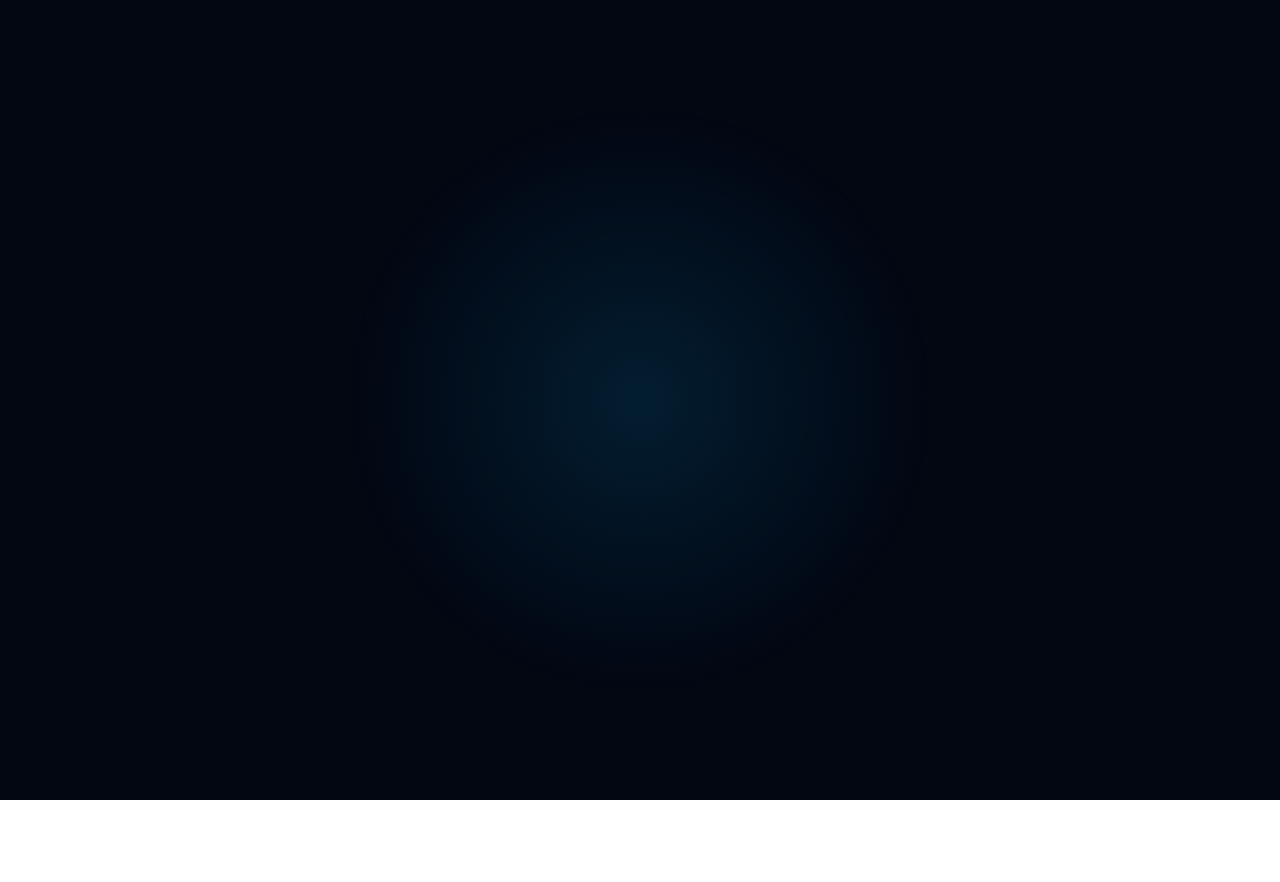
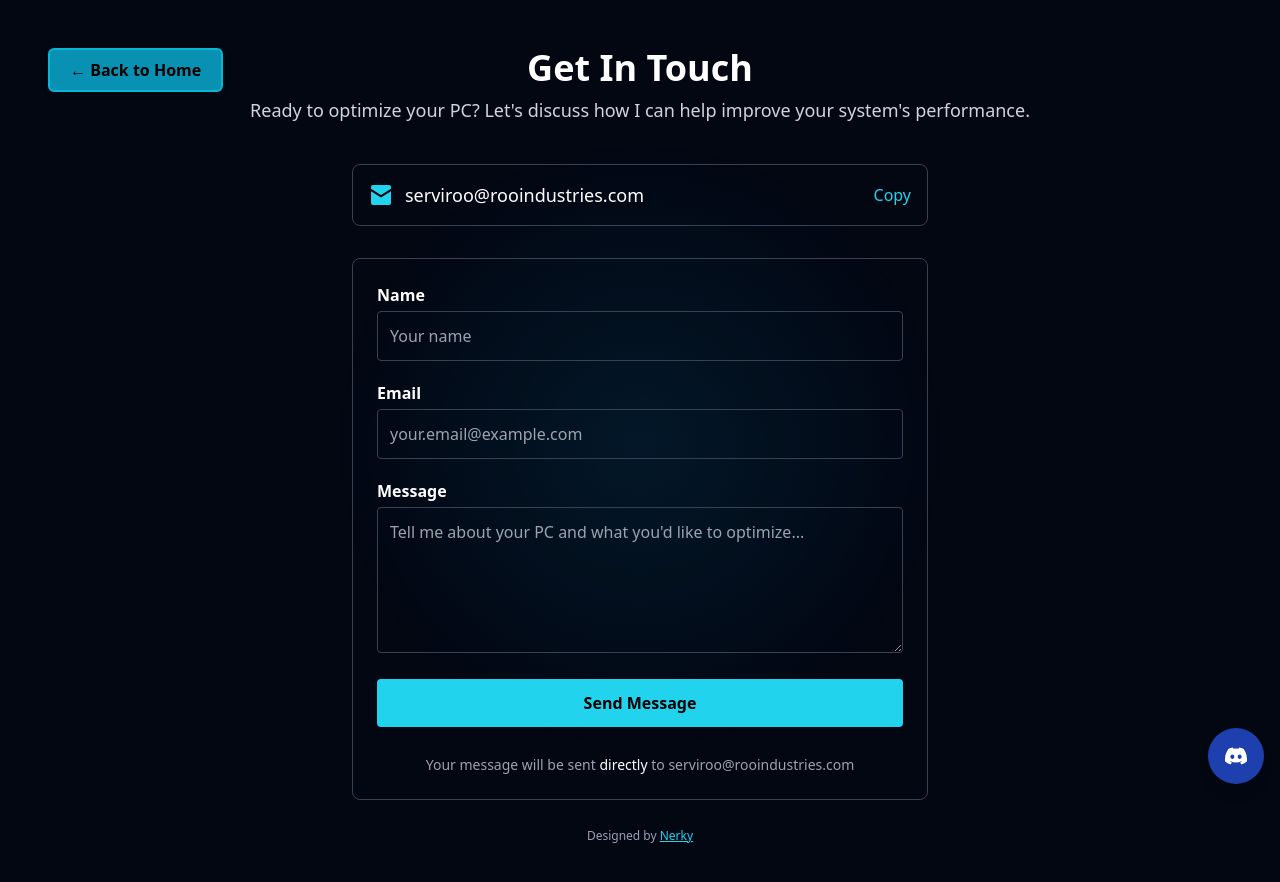
Before and after one commit to LoaiMaher/rooindustries, a React (Create React App) app: page /contact in a window 1280 px wide. Before the commit this address had no page. Shown: the top 882 px of the page. Before the commit the page ends 800 px from the top, so only its background shows below. Built offline with nearby package versions, Linux system fonts and the light colour scheme.

Commit message:
Contact page, discord icon bottom right and some light edits on buttons

```diff
--- a/package.json
+++ b/package.json
@@ -3,6 +3,7 @@
   "version": "0.1.0",
   "private": true,
   "dependencies": {
+    "@formspree/react": "^3.0.0",
     "@testing-library/dom": "^10.4.1",
     "@testing-library/jest-dom": "^6.9.1",
     "@testing-library/react": "^16.3.0",
@@ -11,6 +12,7 @@
     "nodemon": "^3.1.10",
     "react": "^19.2.0",
     "react-dom": "^19.2.0",
+    "react-icons": "^5.5.0",
     "react-router-dom": "^7.9.4",
     "react-scripts": "5.0.1",
     "web-vitals": "^2.1.4"
--- a/public/index.html
+++ b/public/index.html
@@ -11,7 +11,7 @@
     />
     <link rel="apple-touch-icon" href="%PUBLIC_URL%/logo192.png" />
     <link rel="manifest" href="%PUBLIC_URL%/manifest.json" />
-    <title>Serviroo</title>
+    <title>Roo Industries</title>
   </head>
   <body>
     <noscript>You need to enable JavaScript to run this app.</noscript>
--- a/src/App.jsx
+++ b/src/App.jsx
@@ -3,7 +3,8 @@ import React from "react";
 import { BrowserRouter as Router, Routes, Route } from "react-router-dom";
 import Home from "./pages/Home";
 import Benchmarks from "./pages/Benchmarks";
-
+import Contact from "./pages/Contact";
+import { FaDiscord } from "react-icons/fa";
 function App() {
   return (
     <Router>
@@ -21,8 +22,17 @@ function App() {
           <Routes>
             <Route path="/" element={<Home />} />
             <Route path="/benchmarks" element={<Benchmarks />} />
+            <Route path="/contact" element={<Contact />} />
           </Routes>
         </main>
+        <a
+          href="https://discord.gg/M7nTkn9dxE" // replace with your server link
+          target="_blank"
+          rel="noopener noreferrer"
+          className="fixed bottom-4 right-4 z-50 bg-blue-800 text-white p-4 rounded-full shadow-lg hover:bg-blue-500 transition-colors"
+        >
+          <FaDiscord size={24} />
+        </a>
       </div>
     </Router>
   );
--- a/src/components/Benchmarks.jsx
+++ b/src/components/Benchmarks.jsx
@@ -30,6 +30,16 @@ export default function Benchmarks() {
   }, [selectedImage]);
 
   return (
+    <>
+      {!selectedImage && (
+        <Link
+          to="/"
+          className="inline-block absolute top-12 left-12 bg-cyan-600 border-2 border-cyan-500 text-black font-semibold py-2 px-5 rounded-md hover:bg-cyan-400 hover:border-cyan-400 transition duration-300 shadow-md hover:shadow-cyan-500/50"
+        >
+          ← Back to Home
+        </Link>
+      )}
+
       <div className="relative py-12 px-4 max-w-7xl mx-auto text-white">
         {/* Image Modal */}
         {selectedImage && (
@@ -48,14 +58,6 @@ export default function Benchmarks() {
         )}
 
         {/* Back to Home button */}
-      {!selectedImage && (
-        <Link
-          to="/"
-          className="fixed top-11 left-11 bg-transparent border border-cyan-500 text-cyan-500 hover:bg-cyan-500 hover:text-black font-semibold py-2 px-4 rounded z-50 transition duration-300 hidden sm:block"
-        >
-          ← Back to Home
-        </Link>
-      )}
 
         {/* Title */}
         <h1 className="text-4xl font-extrabold text-center mb-2">
@@ -115,7 +117,9 @@ export default function Benchmarks() {
                   src="/Benchmark/Cata/before1.png"
                   alt="Before Image"
                   className="rounded w-full cursor-pointer shadow-lg border border-red-600 hover:border-red-500 hover:shadow-red-500/40 transition duration-300"
-                onClick={() => setSelectedImage("/Benchmark/Cata/before1.png")}
+                  onClick={() =>
+                    setSelectedImage("/Benchmark/Cata/before1.png")
+                  }
                 />
               </div>
               <div className="border-2 border-cyan-600 rounded-lg p-2">
@@ -189,7 +193,9 @@ export default function Benchmarks() {
                   src="/Benchmark/Benzah/before.png"
                   alt="Before Image"
                   className="rounded w-full cursor-pointer shadow-lg border border-red-600 hover:border-red-500 hover:shadow-red-500/40 transition duration-300"
-                onClick={() => setSelectedImage("/Benchmark/Benzah/before.png")}
+                  onClick={() =>
+                    setSelectedImage("/Benchmark/Benzah/before.png")
+                  }
                 />
               </div>
               <div className="border-2 border-cyan-600 rounded-lg p-2">
@@ -200,7 +206,9 @@ export default function Benchmarks() {
                   src="/Benchmark/Benzah/after.png"
                   alt="After Image"
                   className="rounded w-full cursor-pointer shadow-lg border border-cyan-600 hover:border-cyan-500 hover:shadow-cyan-500/40 transition duration-300"
-                onClick={() => setSelectedImage("/Benchmark/Benzah/after.png")}
+                  onClick={() =>
+                    setSelectedImage("/Benchmark/Benzah/after.png")
+                  }
                 />
               </div>
             </div>
@@ -209,7 +217,9 @@ export default function Benchmarks() {
                 src="/Benchmark/Benzah/discord.png"
                 alt="Customer Discord Review"
                 className="rounded-lg shadow-lg mx-auto cursor-pointer border border-gray-500 hover:border-green-500 hover:shadow-green-500/40 transition duration-300"
-              onClick={() => setSelectedImage("/Benchmark/Benzah/discord.png")}
+                onClick={() =>
+                  setSelectedImage("/Benchmark/Benzah/discord.png")
+                }
               />
             </div>
           </div>
@@ -361,11 +371,14 @@ export default function Benchmarks() {
                 src="/Benchmark/Kyorisk/discord.png"
                 alt="Customer Discord Review"
                 className="rounded-lg shadow-lg mx-auto cursor-pointer border border-gray-500 hover:border-green-500 hover:shadow-green-500/40 transition duration-300"
-              onClick={() => setSelectedImage("/Benchmark/Kyorisk/discord.png")}
+                onClick={() =>
+                  setSelectedImage("/Benchmark/Kyorisk/discord.png")
+                }
               />
             </div>
           </div>
         </div>
       </div>
+    </>
   );
 }
--- /dev/null
+++ b/src/components/Contact.jsx
@@ -0,0 +1,134 @@
+import React from "react";
+import { useForm, ValidationError } from "@formspree/react";
+import { Link } from "react-router-dom";
+
+export default function Services() {
+  const [state, handleSubmit] = useForm("mpwybpen"); // form id
+
+  return (
+    <section className="text-white px-4 py-12 flex flex-col items-center">
+      {/* Heading */}
+      <div className="text-center mb-10">
+        <h2 className="text-4xl font-bold mb-2">Get In Touch</h2>
+        <p className="text-gray-300 text-lg">
+          Ready to optimize your PC? Let's discuss how I can help improve your
+          system's performance.
+        </p>
+      </div>
+
+      <Link
+        to="/"
+        className="inline-block absolute top-12 left-12 bg-cyan-600 border-2 border-cyan-500 text-black font-semibold py-2 px-5 rounded-md hover:bg-cyan-400 hover:border-cyan-400 transition duration-300 shadow-md hover:shadow-cyan-500/50"
+      >
+        ← Back to Home
+      </Link>
+
+      {/* Email block */}
+      <div className="p-4 rounded-lg flex items-center justify-between w-full max-w-xl mb-8 border border-gray-700 bg-opacity-0">
+        <div className="flex items-center space-x-3">
+          <svg
+            className="w-6 h-6 text-cyan-400"
+            fill="currentColor"
+            viewBox="0 0 24 24"
+          >
+            <path d="M2 4a2 2 0 012-2h16a2 2 0 012 2v1.8l-10 6.25L2 5.8V4zm0 4.2V20a2 2 0 002 2h16a2 2 0 002-2V8.2l-10 6.25L2 8.2z" />
+          </svg>
+          <span className="text-lg font-medium">
+            serviroo@rooindustries.com
+          </span>
+        </div>
+        <button
+          className="text-cyan-400 hover:text-cyan-300 transition duration-200"
+          onClick={() =>
+            navigator.clipboard.writeText("serviroo@rooindustries.com")
+          }
+        >
+          Copy
+        </button>
+      </div>
+
+      {/* Contact Form */}
+      {state.succeeded ? (
+        <div className="w-full max-w-xl p-6 rounded-lg border border-gray-700 bg-gray-900 text-center text-green-400 font-semibold">
+          Thank you! Your message has been sent.
+        </div>
+      ) : (
+        <form
+          onSubmit={handleSubmit}
+          className="p-6 rounded-lg w-full max-w-xl space-y-5 border border-gray-700"
+        >
+          <div>
+            <label className="block mb-1 font-semibold">Name</label>
+            <input
+              type="text"
+              name="name"
+              placeholder="Your name"
+              required
+              className="w-full p-3 bg-transparent rounded text-white border border-gray-700 focus:border-cyan-400 focus:outline-none"
+            />
+            <ValidationError prefix="Name" field="name" errors={state.errors} />
+          </div>
+          <div>
+            <label className="block mb-1 font-semibold">Email</label>
+            <input
+              type="email"
+              name="email"
+              placeholder="your.email@example.com"
+              required
+              className="w-full p-3 bg-transparent rounded text-white border border-gray-700 focus:border-cyan-400 focus:outline-none"
+            />
+            <ValidationError
+              prefix="Email"
+              field="email"
+              errors={state.errors}
+            />
+          </div>
+          <div>
+            <label className="block mb-1 font-semibold">Message</label>
+            <textarea
+              name="message"
+              placeholder="Tell me about your PC and what you'd like to optimize..."
+              rows="5"
+              required
+              className="w-full p-3 bg-transparent rounded text-white border border-gray-700 focus:border-cyan-400 focus:outline-none"
+            ></textarea>
+            <ValidationError
+              prefix="Message"
+              field="message"
+              errors={state.errors}
+            />
+          </div>
+
+          <button
+            type="submit"
+            disabled={state.submitting}
+            className="w-full bg-cyan-400 hover:bg-cyan-300 text-black font-semibold py-3 rounded transition duration-200"
+          >
+            Send Message
+          </button>
+
+          <p className="text-sm text-gray-400 text-center pt-2">
+            Your message will be sent{" "}
+            <span className="text-white font-medium">directly</span> to
+            serviroo@rooindustries.com
+          </p>
+        </form>
+      )}
+
+      <div className="h-3" />
+
+      {/* Designed by Nerky */}
+      <p className="mt-4 text-xs text-slate-400">
+        Designed by{" "}
+        <a
+          href="https://discord.com/users/286457824081346570"
+          target="_blank"
+          rel="noopener noreferrer"
+          className="text-cyan-400 hover:text-cyan-300 underline transition-colors"
+        >
+          Nerky
+        </a>
+      </p>
+    </section>
+  );
+}
--- a/src/components/Footer.jsx
+++ b/src/components/Footer.jsx
@@ -1,5 +1,5 @@
 import React from "react";
-
+import { Link } from "react-router-dom";
 export default function Footer() {
   return (
     <footer id="contact" className="py-16 mx-auto max-w-3xl px-6 text-center">
@@ -17,17 +17,15 @@ export default function Footer() {
       </p>
 
       <div className="mt-6">
-        <a
-          href="https://mail.google.com/mail/?view=cm&to=serviroo@rooindustries.com"
-          target="_blank"
-          rel="noopener noreferrer"
+        <Link
+          to="/Contact"
           className="rounded-md bg-sky-600/20 px-5 py-3 text-sm font-semibold text-white
              ring-1 ring-sky-700/50 hover:bg-sky-600/30
              hover:shadow-[0_0_20px_rgba(56,189,248,0.7)] active:translate-y-px
              transition-all duration-300"
         >
           Contact Me
-        </a>
+        </Link>
       </div>
 
       <p className="mt-8 text-xs text-slate-400">
--- a/src/components/Hero.jsx
+++ b/src/components/Hero.jsx
@@ -37,17 +37,15 @@ export default function Hero() {
           >
             View My Reviews →
           </a>
-          <a
-            href="https://mail.google.com/mail/?view=cm&to=serviroo@rooindustries.com"
-            target="_blank"
-            rel="noopener noreferrer"
+          <Link
+            to="/Contact"
             className="rounded-md bg-sky-600/20 px-5 py-3 text-sm font-semibold text-white
              ring-1 ring-sky-700/50 hover:bg-sky-600/30
              hover:shadow-[0_0_20px_rgba(56,189,248,0.7)] active:translate-y-px
              transition-all duration-300"
           >
             Contact Me
-          </a>
+          </Link>
 
           <Link
             to="/Benchmarks"
--- /dev/null
+++ b/src/pages/Contact.jsx
@@ -0,0 +1,6 @@
+import Contact from "../components/Contact";
+import Footer from "../components/Footer";
+
+export default function Benchmarks() {
+  return <>{<Contact />}</>;
+}
```
Also changed, not shown: 1 other file (tests, documents, lock files or other folders). Lines whose indentation alone changed are shown as unchanged.
